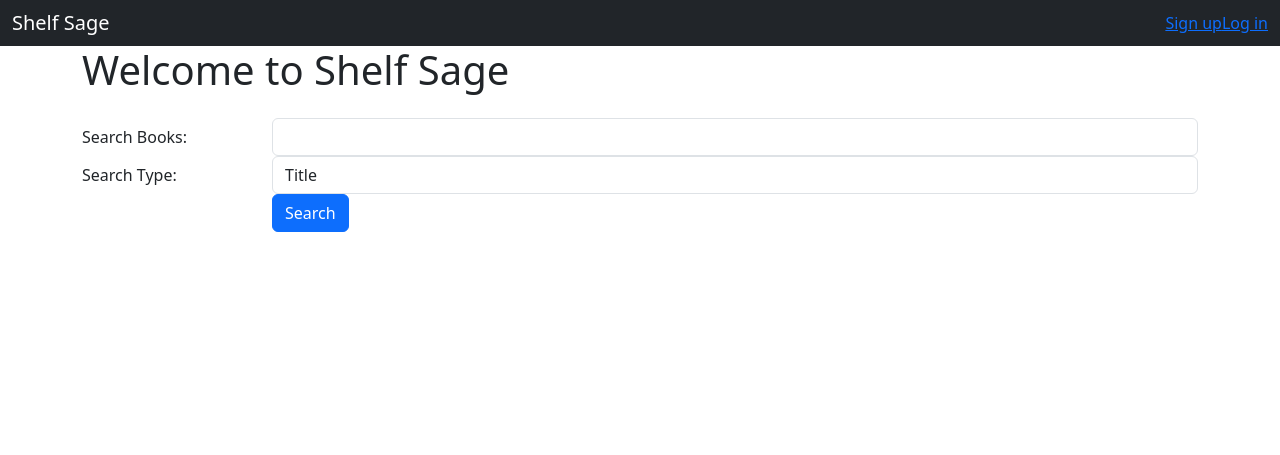
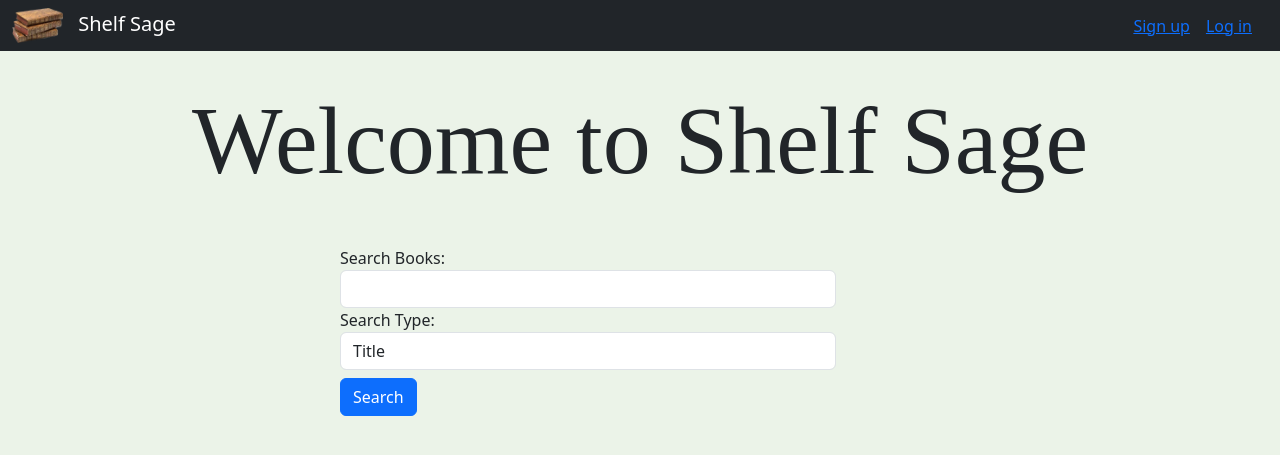
Before and after one commit to JonOuellette/Capstone1-ShelfSage, a Flask app: page / in a window 1280 px wide. Shown: the top 455 px of the page. Run offline with Flask 3, Linux system fonts and the light colour scheme; data that the repository does not hold is empty; some libraries are stand-ins or nearby versions.

Commit message:
Style: Added styles to the signup, login and search pagesChore: Adjusted the random book cards displayed on the home page to only show the images.

```diff
--- a/app.py
+++ b/app.py
@@ -204,7 +204,7 @@ def search():
 
     # Extract pagination parameters or set default
     start_index = request.args.get('start', default=0, type=int)
-    max_results = request.args.get('max', default=10, type=int)
+    max_results = request.args.get('max', default=20, type=int)
 
 
     if form.validate_on_submit():
--- a/static/styles.css
+++ b/static/styles.css
@@ -1,3 +1,41 @@
+body {
+    background-color: #EBF3E8
+}
+
+ul {
+    list-style-type: none; /* Removing the default bullet points of ul */
+    padding: 0;
+}
+
+.app-title {
+    font-family: "Playfair";
+    font-size: 6rem;
+    margin-top: 2rem;
+    margin-bottom: -2.5rem;
+}
+
+.subtext {
+    font-family: "Playfair";
+    font-size: 30px;
+    margin-top: -5rem;
+
+}
+
+.centered-img {
+    display: block;
+    margin-left: auto;
+    margin-right: auto;
+    max-width: 40%;
+    margin-top: -7rem;
+    margin-bottom: -5rem;
+}
+
+.custom-form {
+    max-width: 600px;
+    margin: 0 auto;
+}
+
+
 .bookshelves-row {
     display: flex;
     flex-wrap: wrap;
@@ -15,3 +53,19 @@
     color: lime;
     font-size: large;
 }
+
+.navbar-logo {
+    height: 35px;
+    width: auto;
+    background-color: #212529;
+    margin-right: 10px;
+    vertical-align: middle;
+}
+
+.book-item {
+    margin-bottom: 20px;
+    box-sizing: border-box;
+    border: 1px solid #ddd;
+    padding: 10px;
+
+}
--- a/templates/base.html
+++ b/templates/base.html
@@ -11,6 +11,7 @@
     <script src="https://unpkg.com/bootstrap"></script>
     <link rel="stylesheet" href="/static/styles.css">
     <link rel="stylesheet" href="https://use.fontawesome.com/releases/v5.3.1/css/all.css">
+    <link href="https://fonts.googleapis.com/css2?family=Playfair+Display&display=swap" rel="stylesheet">
 
 </head>
 
@@ -20,21 +21,22 @@
         <div class="container-fluid">
             <div class="navbar-header">
                 <a href="/" class="navbar-brand">
+                    <img src="/static/images/bookstack.png" alt="Shelf Sage Logo" class="navbar-logo">
                     Shelf Sage
                 </a>
             </div>
             <ul class="nav navbar-nav navbar-right">
                 {% if not g.user %}
-                    <li><a href="/signup">Sign up</a></li>
-                    <li><a href="/login">Log in</a></li>
+                    <li class="nav-item pe-3"><a href="/signup">Sign up</a></li>
+                    <li class="nav-item pe-3"><a href="/login">Log in</a></li>
                 {% else %}
-                    <li>
+                    <li class="nav-item pe-3">
                         <a href="/my_library">My Library</a>
                     </li>
-                    <li>
+                    <li class="nav-item pe-3">
                         <a href="/logout">Log out</a>
                     </li>
-                    <li>
+                    <li class="nav-item pe-3">
                         <a href="{{ url_for('create_bookshelf') }}">Create Bookshelf</a>
                     </li>
                 {% endif %}
--- a/templates/home.html
+++ b/templates/home.html
@@ -1,58 +1,51 @@
 {% extends "base.html" %}
 
 {% block content %}
-    <h1>Welcome to Shelf Sage</h1>
+    <h1 class="text-center app-title mb-5">Welcome to Shelf Sage</h1>
 
-    <form method="POST" action="/search" class="mt-4">
+    <form method="POST" action="/search" class="custom-form form-inline justify-content-center mt-4 mb-5">
         {{ form.hidden_tag() }}
 
         <!-- Search Query Field -->
-        <div class="form-group row">
-            {{ form.search_query.label(class="col-sm-2 col-form-label") }}
+        <div class="form-group row mr-3">
+            {{ form.search_query.label(class="mr-2") }}
             <div class="col-sm-10">
                 {{ form.search_query(class="form-control") }}
             </div>
         </div>
 
         <!-- Search Type Field -->
-        <div class="form-group row">
-            {{ form.search_type.label(class="col-sm-2 col-form-label") }}
+        <div class="form-group row mr-3">
+            {{ form.search_type.label(class="mr-2") }}
             <div class="col-sm-10">
                 {{ form.search_type(class="form-control") }}
             </div>
         </div>
 
         <!-- Submit Button -->
-        <div class="form-group row">
-            <div class="col-sm-10 offset-sm-2">
+        <div class="form-group mt-2 ">
+            <!-- <div class="col-sm-10 offset-sm-2"> -->
                 <button type="submit" class="btn btn-primary">Search</button>
-            </div>
+            <!-- </div> -->
         </div>
     </form>
 
 
     {% if random_books %}
-    <div class="container vh-100 d-flex align-items-center">
+    <div class="container vh-100" style= "background-color: #EBF3E8;">
         <!-- Adding margin-top for additional spacing -->
-        <div class="row justify-content-center" style="margin-top: 2vh;"> <!-- Reduced the margin-top value -->
+        <div class="row justify-content-center align-items-center" style="margin-top: 2vh;">
             <!-- Book cards -->
             {% for book in random_books %}
-            <div class="col mb-4">
-                <!-- Existing card structure remains unchanged -->
-                <div class="card h-100">
+            <div class="col-md-2 mb-4">
+                <!-- Card structure -->
+                <div class="card h-100" style= "background-color: #EBF3E8; border: none;">
                     <!-- Book image -->
                     {% if book.volumeInfo.imageLinks and book.volumeInfo.imageLinks.thumbnail %}
-                    <img src="{{ book.volumeInfo.imageLinks.thumbnail }}" class="card-img-top" alt="{{ book.volumeInfo.title }}" style="height: 200px; object-fit: cover;">
+                    <img src="{{ book.volumeInfo.imageLinks.thumbnail }}" class="card-img-top" alt="Book cover" style="height: 250px; object-fit: contain; width: 100%;"> <!-- Adjusted object-fit to 'contain' -->
                     {% else %}
-                    <div class="card-img-top bg-secondary" style="height: 200px;">No image available</div>
+                    <img src="static/images/book-cover-not-avail.jpg" class="card-img-top" alt="Book Cover Not Available" style="height: 250px; object-fit: contain; width: 100%;">
                     {% endif %}
-                    <!-- Card content -->
-                    <div class="card-body d-flex flex-column">
-                        <h5 class="card-title mb-2">{{ book.volumeInfo.title }}</h5>
-                        {% if book.volumeInfo.subtitle %}
-                        <p class="card-text mt-auto"><small class="text-muted">{{ book.volumeInfo.subtitle }}</small></p>
-                        {% endif %}
-                    </div>
                 </div>
             </div>
             {% endfor %}
@@ -60,4 +53,5 @@
     </div>
     {% endif %}
 
+
 {% endblock %}
--- a/templates/user_library.html
+++ b/templates/user_library.html
@@ -20,7 +20,7 @@
                             {{ book.title }}
                             <!-- Add the class 'remove-book-btn' and necessary data attributes -->
                             <a href="#" class="remove-book-btn float-right" data-book-id="{{ book.id }}" data-bookshelf-id="{{ bookshelf.id }}" data-volume-id="{{ book.volume_id }}">Remove</a>
-                            <p>{{ book.id }} - {{ bookshelf.id }}</p>
+
                         </li>
                         {% endfor %}
                     </ul>
```
Also changed, not shown: requirements.txt (added, +45 -0 lines), templates/login.html (+11 -5 lines), templates/search_results.html (+12 -7 lines), templates/signup.html (+11 -3 lines), static/images/book-cover-not-avail.jpg (added), static/images/bookstack.png (added), static/images/openbook.png (added).
